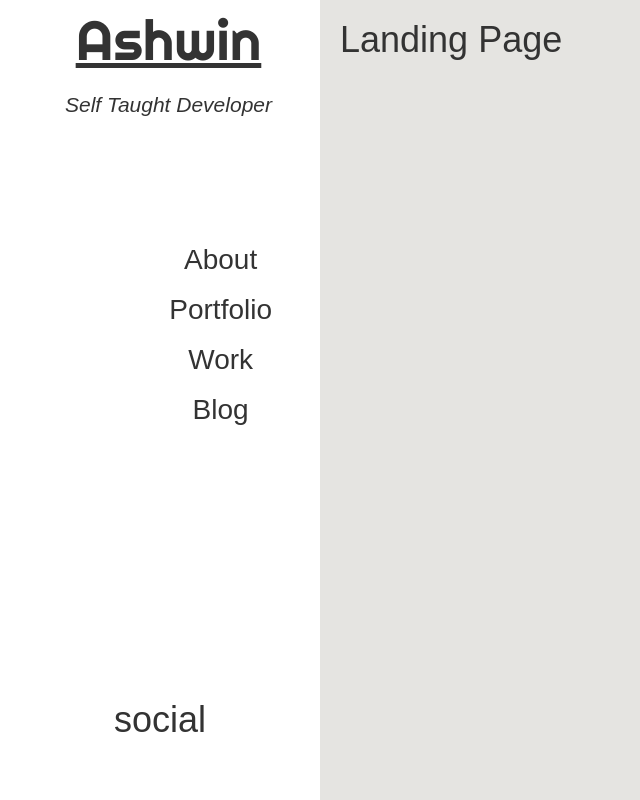
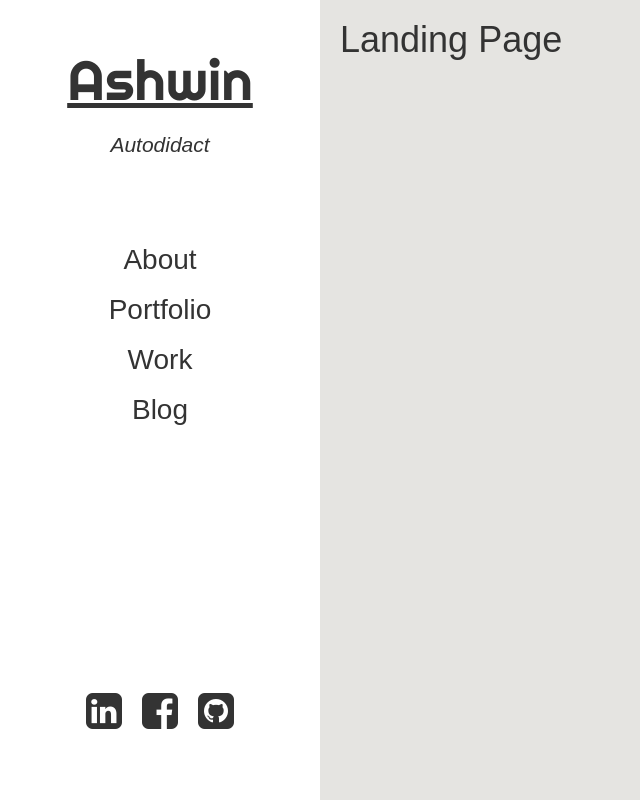
Before and after one commit to ashwinath/personal-website-2.0, a React (Create React App) app: page / in a window 1280 px wide. Shown: the whole page, without its empty margins (0-640 px from the left). Built offline with nearby package versions, Linux system fonts and the light colour scheme; a web font is replaced by a local one.

Commit message:
sidebar added social icons, centerised side bar

```diff
--- a/public/index.html
+++ b/public/index.html
@@ -6,6 +6,7 @@
     <meta name="theme-color" content="#000000">
     <link rel="stylesheet" href="https://maxcdn.bootstrapcdn.com/bootstrap/3.3.7/css/bootstrap.min.css" integrity="sha384-BVYiiSIFeK1dGmJRAkycuHAHRg32OmUcww7on3RYdg4Va+PmSTsz/K68vbdEjh4u" crossorigin="anonymous"/>
     <link href="https://fonts.googleapis.com/css?family=News+Cycle|Righteous" rel="stylesheet">
+    <link href="https://maxcdn.bootstrapcdn.com/font-awesome/4.7.0/css/font-awesome.min.css" rel="stylesheet" integrity="sha384-wvfXpqpZZVQGK6TAh5PVlGOfQNHSoD2xbE+QkPxCAFlNEevoEH3Sl0sibVcOQVnN" crossorigin="anonymous">
     <title>Ashwin Chat</title>
   </head>
   <body>
--- a/src/App.css
+++ b/src/App.css
@@ -4,13 +4,12 @@ html, body, #root, #router, #side-bar, .main-section {
 }
 
 #side-bar {
-  padding-top: 20px;
   text-align: center;
 }
 
 #introduction {
   position: absolute;
-  top: 0%;
+  top: 5%;
 }
 
 #links {
@@ -21,6 +20,9 @@ html, body, #root, #router, #side-bar, .main-section {
 #social {
   position: absolute;
   top: 85%;
+}
+
+.middle {
   left: 0;
   right: 0;
   margin-left: auto;
@@ -33,11 +35,7 @@ html, body, #root, #router, #side-bar, .main-section {
 }
 
 .selected a {
-  text-decoration: none;
-}
-
-#introduction, #links {
-  right: 15%;
+  text-decoration: none !important;
 }
 
 .main-section {
@@ -63,3 +61,8 @@ html, body, #root, #router, #side-bar, .main-section {
   font-size: 2em;
   text-align: center;
 }
+
+.social-icon {
+  padding: 10px 10px;
+  cursor: pointer;
+}
--- a/src/Components/SideBar.js
+++ b/src/Components/SideBar.js
@@ -2,16 +2,30 @@ import React, { Component } from 'react';
 import { NavLink } from 'react-router-dom';
 
 class SideBar extends Component {
+  gotoLinkedIn() {
+    window.location = 'https://www.linkedin.com/in/ashwin-chatterji-87702b50/';
+  }
+
+  gotoFacebook() {
+    window.location = 'https://www.facebook.com/ashwinath';
+  }
+
+  gotoGithub() {
+    window.location = 'https://github.com/ashwinath';
+  }
+
   render() {
     const blogSite = 'https://blog.ashwinchat.com';
     const links = ["About", "Portfolio", "Work"];
     return (
       <div id="side-bar" className="col-md-3">
-        <div id="introduction">
+        <div id="introduction"
+          className="middle">
           <p id="brand">Ashwin</p>
-          <p id="description">Self Taught Developer</p>
+          <p id="description">Autodidact</p>
         </div>
-        <div id="links">
+        <div id="links"
+          className="middle">
           {links.map(link => {
             return (
               <NavLink
@@ -25,8 +39,13 @@ class SideBar extends Component {
           })}
           <a className="link" href={blogSite}><p>Blog</p></a>
         </div>
-        <div id="social">
-          <h1>social</h1>
+        <div id="social" className="middle">
+          <i onClick={this.gotoLinkedIn}
+            className="fa fa-3x fa-linkedin-square social-icon"/>
+          <i onClick={this.gotoFacebook}
+            className="fa fa-3x fa-facebook-square social-icon"/>
+          <i onClick={this.gotoGithub}
+            className="fa fa-3x fa-github-square social-icon"/>
         </div>
       </div>
     );
```
